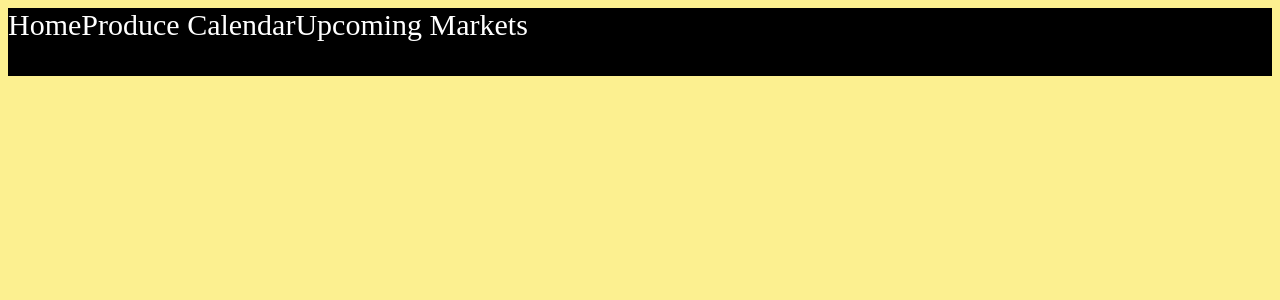
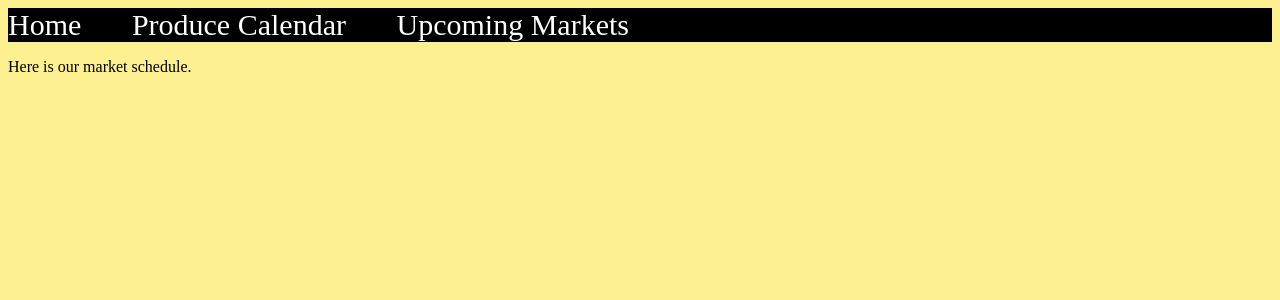
Before and after one commit to zachweintraub/farmers-market, a React app: page /#/markets in a window 1280 px wide. Shown: the top 300 px of the page. Built offline with nearby package versions, Linux system fonts and the light colour scheme.

Commit message:
done for the day

```diff
--- a/src/components/Header.jsx
+++ b/src/components/Header.jsx
@@ -4,20 +4,23 @@ import { Link } from 'react-router-dom';
 function Header() {
     return(
         <div>
-            <style jsx global>{`
+            <style jsx>{`
                 div {
                     background-color: black;
                 }
 
-                a {
+                .link {
                     color: white;
                     text-decoration: none;
                     font-size: 30px;
+                    margin-right: 4%;
                 }
             `}</style>
-            <Link className="link" to="/">Home</Link>
-            <Link to="/produce">Produce Calendar</Link>
-            <Link to="/markets">Upcoming Markets</Link>
+            <div className="headerLinks">
+                <Link to="/" style={{textDecoration: 'none'}}><span className="link">Home</span></Link>
+                <Link to="/produce" style={{textDecoration: 'none'}}><span className="link">Produce Calendar</span></Link>
+                <Link to="/markets" style={{textDecoration: 'none'}}><span className="link">Upcoming Markets</span></Link>
+            </div>
         </div>
     );
 }
--- a/src/components/MarketCal.jsx
+++ b/src/components/MarketCal.jsx
@@ -1,4 +1,5 @@
 import React from 'react';
+import marketSchedule from '../data';
 
 function MarketCal() {
     return(
--- a/src/components/ProduceCal.jsx
+++ b/src/components/ProduceCal.jsx
@@ -1,4 +1,5 @@
 import React from 'react';
+import availableProduce from '../data';
 
 function ProduceCal() {
     return(
```
Also changed, not shown: 1 other file (tests, documents, lock files or other folders).
